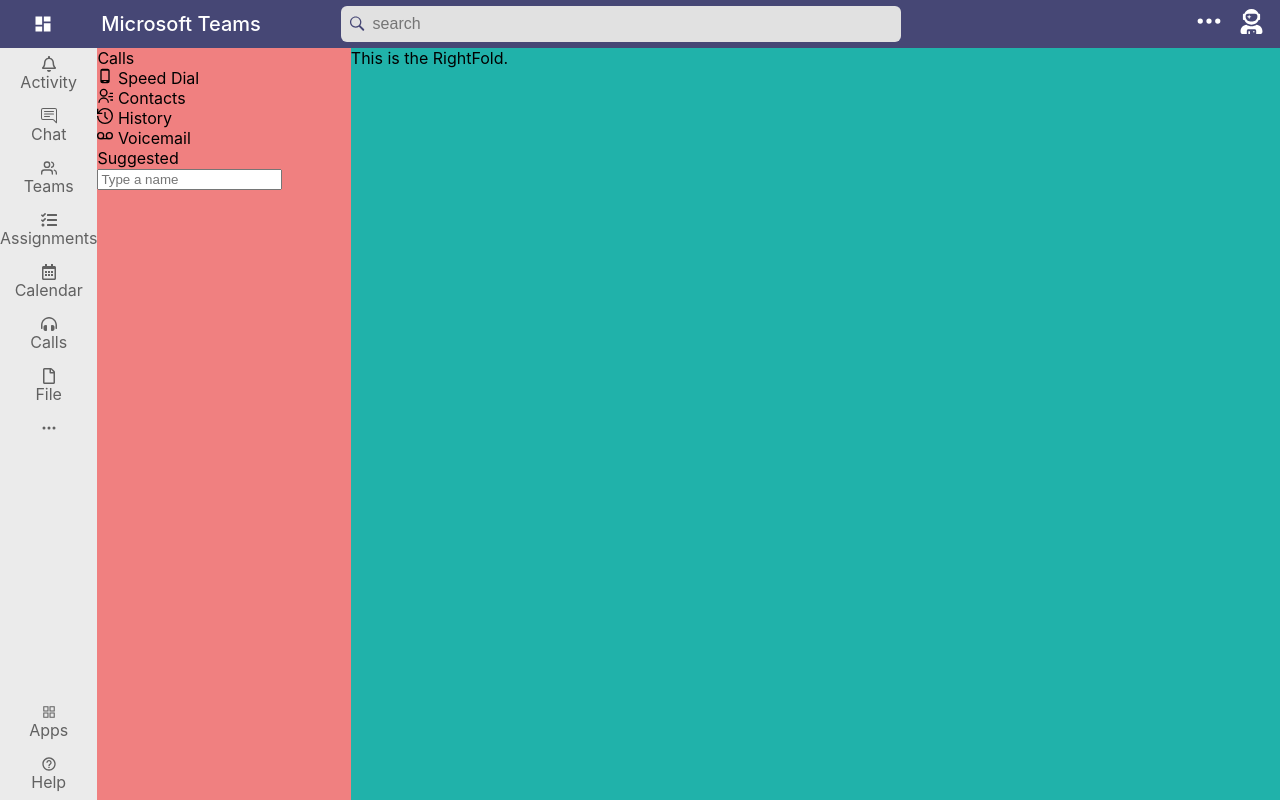
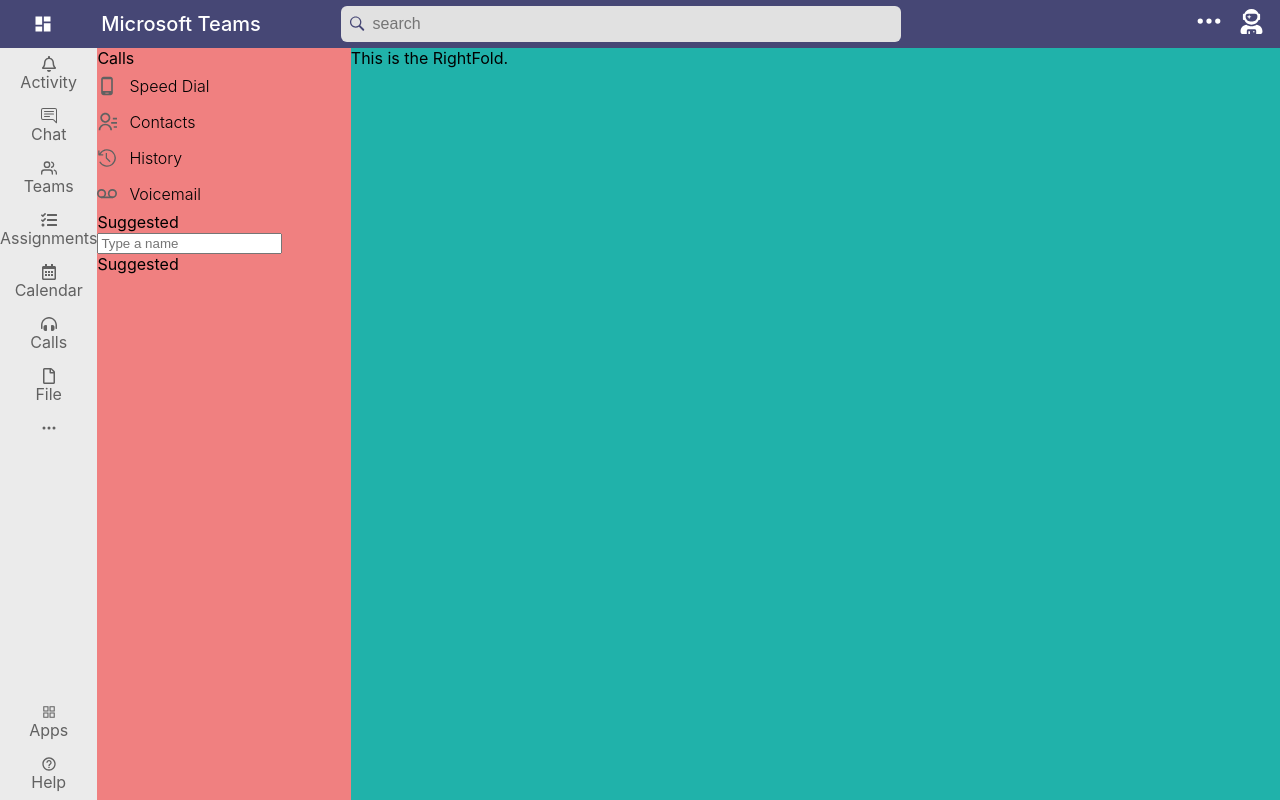
Before and after one commit to learningreac/teams_clone, a React (Create React App) app: page / in a window 1280 px wide. Built offline with nearby package versions, Linux system fonts and the light colour scheme.

Commit message:
left-fold menu-items

```diff
--- /dev/null
+++ b/src/components/calls/left-fold/DialerList.js
@@ -0,0 +1,14 @@
+
+
+const DialerList = () => {
+    return (
+        <div className="dialer-suggested">
+            <label className="suggested-label">Suggested</label>
+            <div className="suggested-list">
+
+            </div>
+        </div>
+    )
+};
+
+export default DialerList;
--- a/src/components/calls/left-fold/Menu.js
+++ b/src/components/calls/left-fold/Menu-items.js
@@ -1,12 +1,15 @@
 import { MdOutlinePhoneAndroid } from 'react-icons/md';
 import { RiContactsLine } from 'react-icons/ri';
-import { GrHistory } from 'react-icons/gr';
 import { FiVoicemail } from 'react-icons/fi';
+import {VscHistory} from 'react-icons/vsc'
+
+import './menu-item.css';
 
 
-const Menu = () => {
+// to do is active
+const MenuItems = () => {
     return (
-        <>
+        <div className='menu-items'>
             <div className="menu-item" id='dial'>
                 <MdOutlinePhoneAndroid className='item-icon' />
                 <label className="item-label"> Speed Dial</label>
@@ -16,7 +19,7 @@
                 <label className="item-label"> Contacts</label>
             </div>
             <div className="menu-item" id='history'>
-                <GrHistory className='item-icon' />
+                <VscHistory className='item-icon' />
                 <label className="item-label"> History</label>
             </div>
             <div className="menu-item" id='viocemail'>
@@ -24,8 +27,8 @@
                 <label className="item-label"> Voicemail</label>
             </div>
 
-        </>
+        </div>
     )
 };
 
-export default Menu;
+export default MenuItems;
--- a/src/components/calls/left-fold/index.js
+++ b/src/components/calls/left-fold/index.js
@@ -1,12 +1,13 @@
 import './left-fold.css';
-import Menu from './Menu';
+import MenuItems from './Menu-items';
+import DialerList from './DialerList';
 
 const LeftFold = () => {
     return (
         <div className='leftfold'>
             <div className='leftfold-menu'>
                 <label className='menu-label'>Calls</label>
-                <Menu />
+                <MenuItems />
             </div>
             <div className='leftfold-dialer'>
                 <label className='dialer-label'> Suggested </label>
@@ -14,6 +15,7 @@
             <div className='dialer-search'>
                 <input placeholder='Type a name' />
             </div>
+            <DialerList />
         </div>
     )
 };
```
Also changed, not shown: src/components/calls/left-fold/menu-item.css (renamed from src/components/calls/left-fold/Menu.css).
